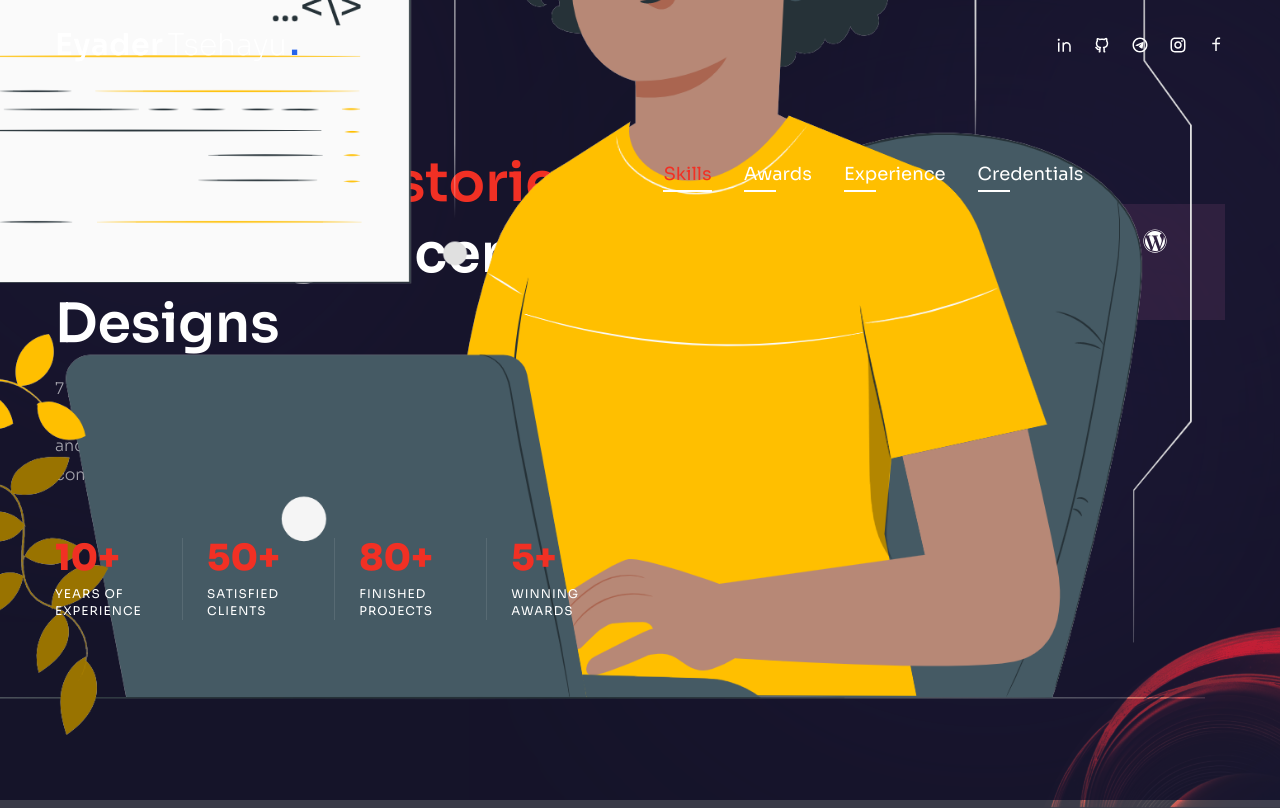
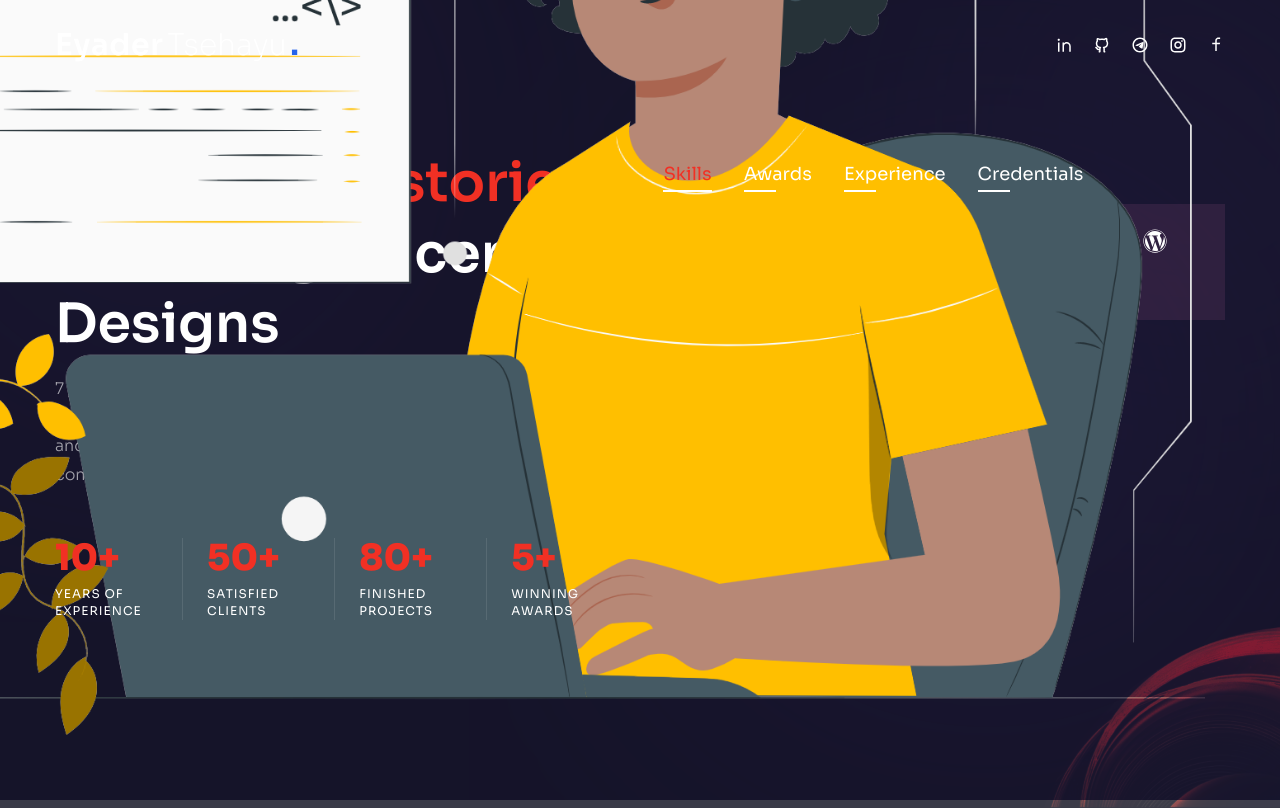
Before and after one commit to EyaderTsehayu/EyaderTsehayu-portfolio, a Next.js app: page /about in a window 1280 px wide. Shown: the top 808 px of the page. Built offline with nearby package versions, Linux system fonts and the light colour scheme.

Commit message:
chang image opacity

```diff
--- a/components/Circles.jsx
+++ b/components/Circles.jsx
@@ -2,7 +2,7 @@
 
 const Circles = () => {
   return (
-    <div className="w-[200px] xl:w-[300px] absolute -right-16 -bottom-2 mix-blend-color-dodge animate-pulse duration-75 z-10">
+    <div className="w-[200px] xl:w-[300px] absolute -right-16 -bottom-2 mix-blend-color-dodge opacity-40 animate-pulse duration-75 z-10">
       {" "}
       <Image
         src={"/circles.png"}
--- a/components/TopLeftImg.jsx
+++ /dev/null
@@ -1,10 +0,0 @@
-import Image from "next/image";
-const TopLeftImg = () => {
-  return (
-    <div className="absolute left-0 top-0 mix-blend-color-dodge z-10 w-[200px] xl:w-[400px] opacity-50 ">
-      <Image src="/top-left-img.png" width={400} height={400} alt="" />
-    </div>
-  );
-};
-
-export default TopLeftImg;
```
